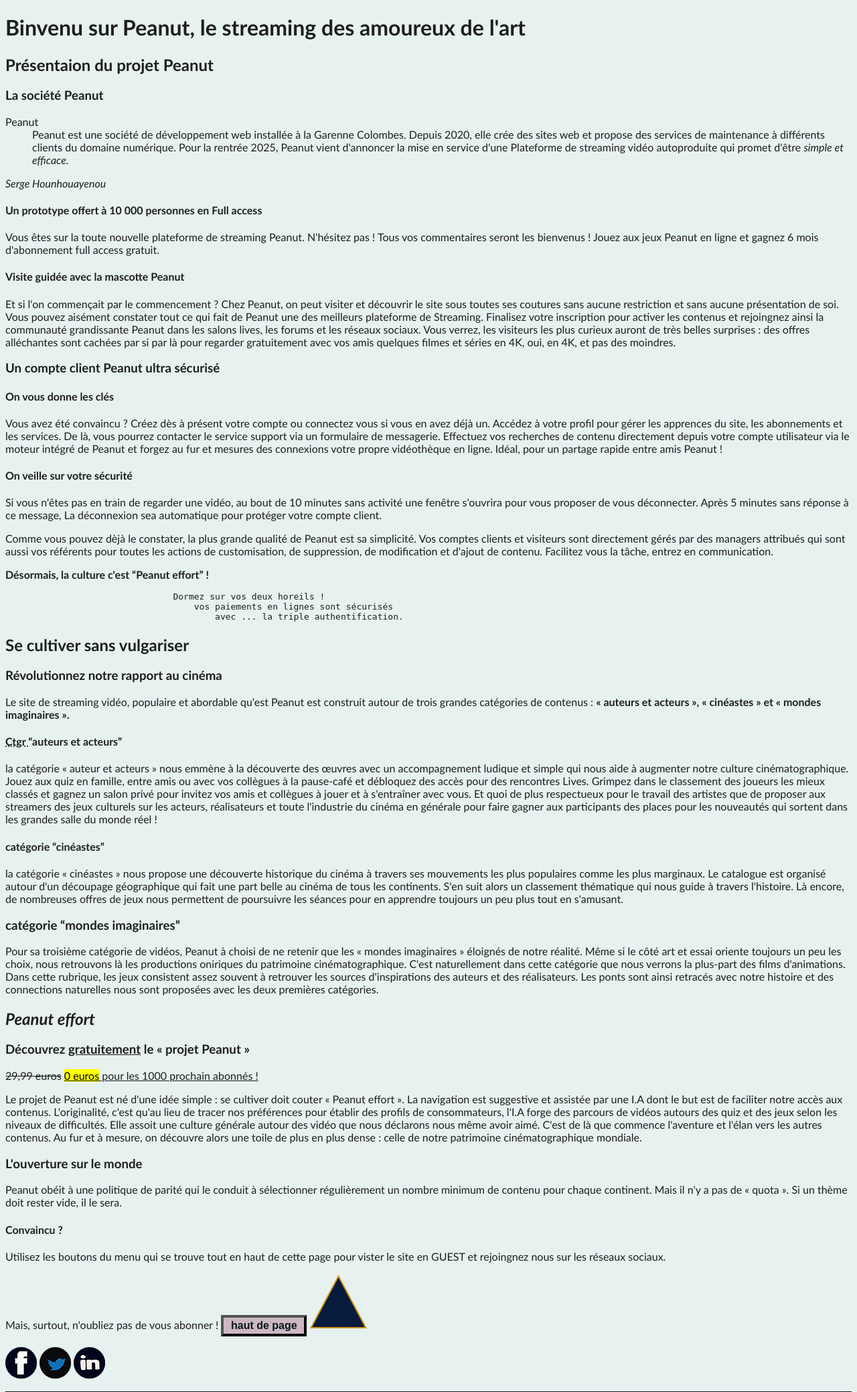
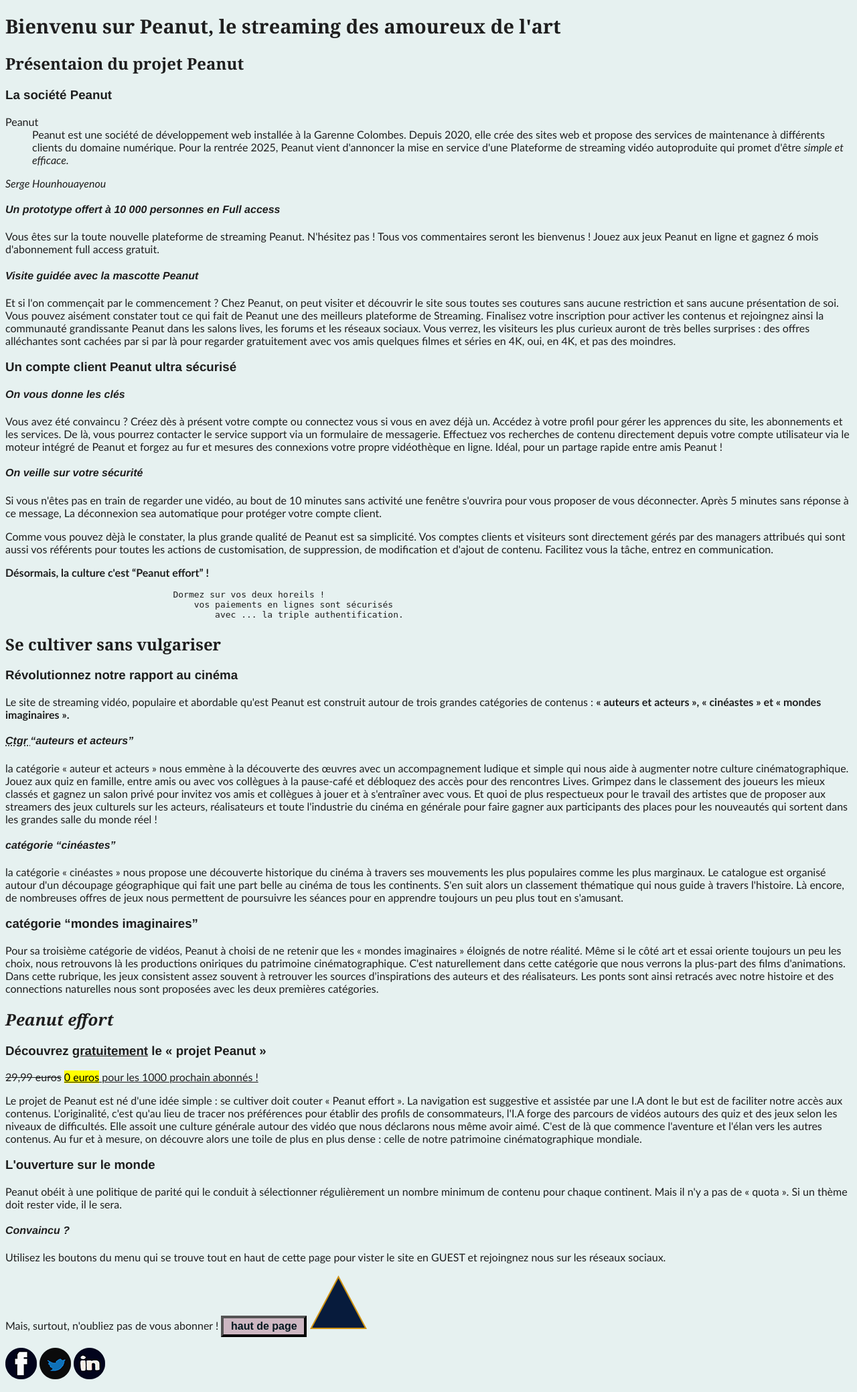
Before and after one commit to SergeHounhouayenou/Gretta-TP_DWDWB, a PHP site: page / in a window 1280 px wide. Shown: the part 262-2340 px from the top of the page at 67% size. Run offline with PHP 8.4, Linux system fonts and the light colour scheme.

Commit message:
css-layout5

```diff
--- a/7- Project/Peanut/css/base.css
+++ b/7- Project/Peanut/css/base.css
@@ -17,3 +17,18 @@
         background-color: rgba(15, 15, 15, 0.95);
         color: rgb(213, 208, 200) ;
         }
+h1, h2, h5  {
+        font-family:Cambria, Cochin, Georgia, Times, 'Times New Roman', serif ;
+        }
+h1      {
+        font-size: 1.8rem;
+        }
+h3      {
+        font-family:'Franklin Gothic Medium', 'Arial Narrow', Arial, sans-serif ;
+        font-weight:900;
+        }
+h4      {
+        font-family:'Franklin Gothic Medium', 'Arial Narrow', Arial, sans-serif ;
+        font-style: italic;
+        font-weight:900;
+        }
--- a/7- Project/Peanut/index.html
+++ b/7- Project/Peanut/index.html
@@ -88,7 +88,7 @@
 
 
     <main>
-            <h1> Binvenu sur Peanut, le streaming des amoureux de l'art </h1>
+            <h1> Bienvenu sur Peanut, le streaming des amoureux de l'art </h1>
 
             <article>
 
```
Also changed, not shown: 7- Project/Peanut/css/css-spécific-pages/css-legacy/confidentialites.css (added), 7- Project/Peanut/css/css-spécific-pages/css-legacy/contacts-crédits.css (added), 7- Project/Peanut/css/css-spécific-pages/css-legacy/mentions-legales.css (added), 7- Project/Peanut/css/css-spécific-pages/css-ressources/catalogue.css (added), 7- Project/Peanut/css/css-spécific-pages/css-ressources/films.css (added), 7- Project/Peanut/css/css-spécific-pages/css-ressources/live.css (added), 7- Project/Peanut/css/css-spécific-pages/css-ressources/series.css (added), 7- Project/Peanut/css/css-spécific-pages/css-ressources/suites.css (added), 7- Project/Peanut/css/css-spécific-pages/css-subscription/abonnement.css (added), 7- Project/Peanut/css/css-spécific-pages/css-subscription/paiement.css (added), 7- Project/Peanut/css/css-spécific-pages/css-subscription/validation.css (added), 7- Project/Peanut/css/css-spécific-pages/css-useradmin/configuration.css (added), 7- Project/Peanut/css/css-spécific-pages/css-useradmin/donnees-personnelles.css (added), 7- Project/Peanut/css/css-spécific-pages/css-useradmin/espace-prive.css (added).
